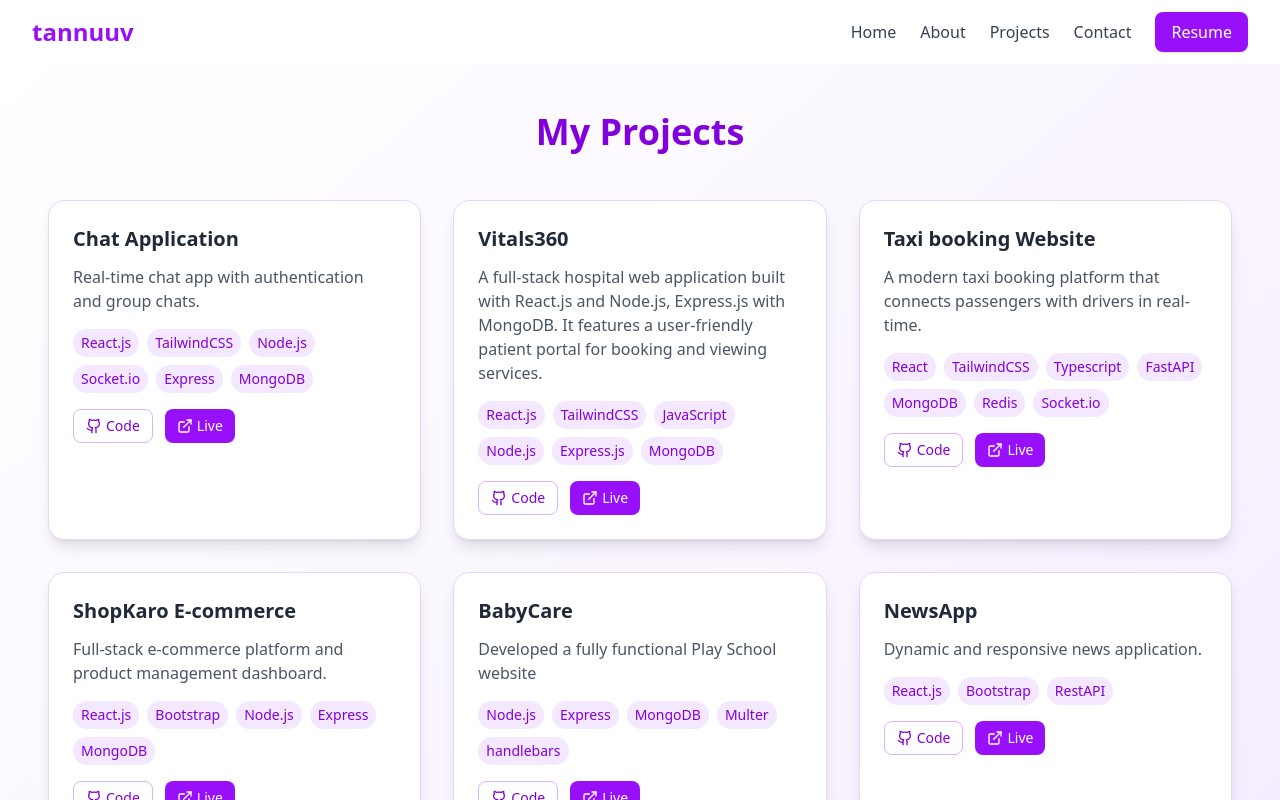
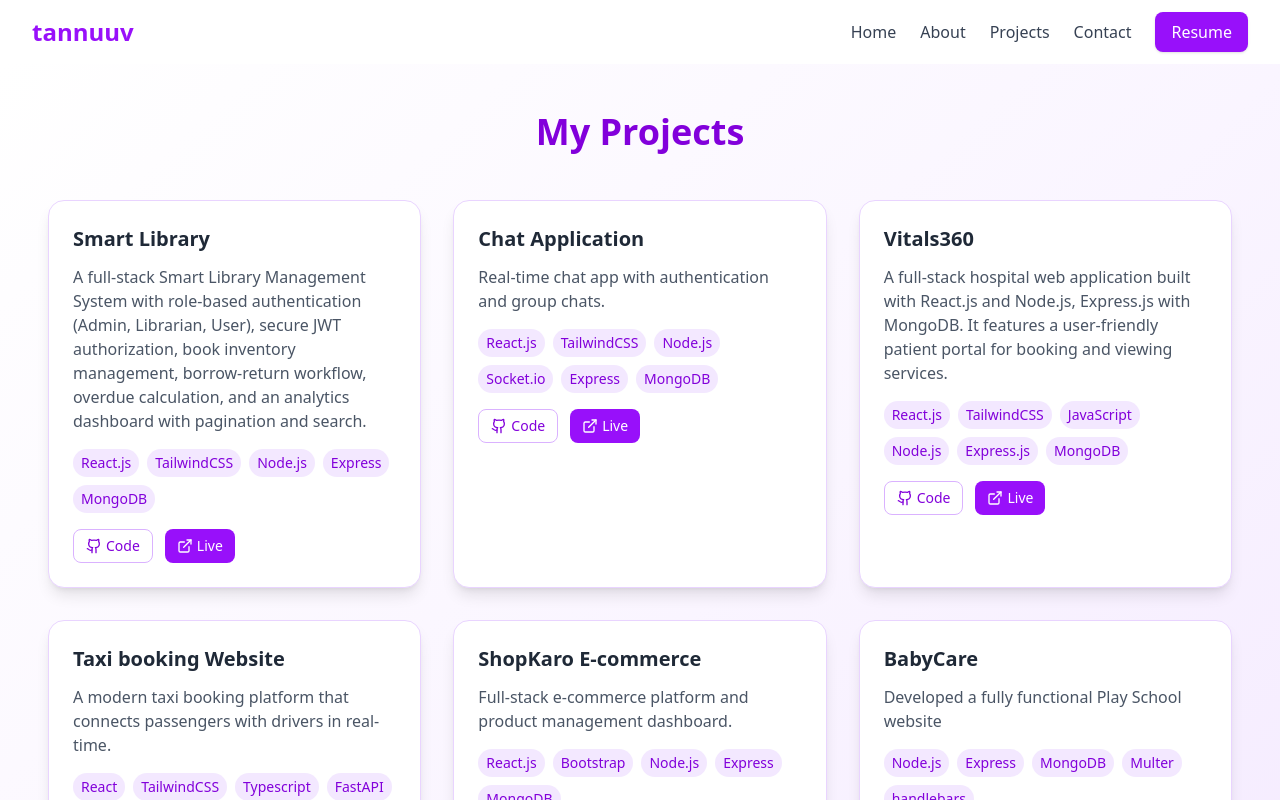
Before and after one commit to tannuv25/My-Portfolio, a React (Vite) app: page /projects in a window 1280 px wide. Shown: the top 800 px of the page. Built offline with nearby package versions, Linux system fonts and the light colour scheme.

Commit message:
new project added

```diff
--- a/src/components/Project.tsx
+++ b/src/components/Project.tsx
@@ -13,6 +13,13 @@ interface Project {
 
 const projects: Project[] = [
 
+  {
+    title: "Smart Library",
+    description: "A full-stack Smart Library Management System with role-based authentication (Admin, Librarian, User), secure JWT authorization, book inventory management, borrow-return workflow, overdue calculation, and an analytics dashboard with pagination and search.",
+    tech: ["React.js", "TailwindCSS", "Node.js", "Express", "MongoDB"],
+    github: "https://github.com/tannuv25/library_sys",
+    demo: "https://chatify-eight-alpha.vercel.app/",
+  },
   {
     title: "Chat Application",
     description: "Real-time chat app with authentication and group chats.",
```
